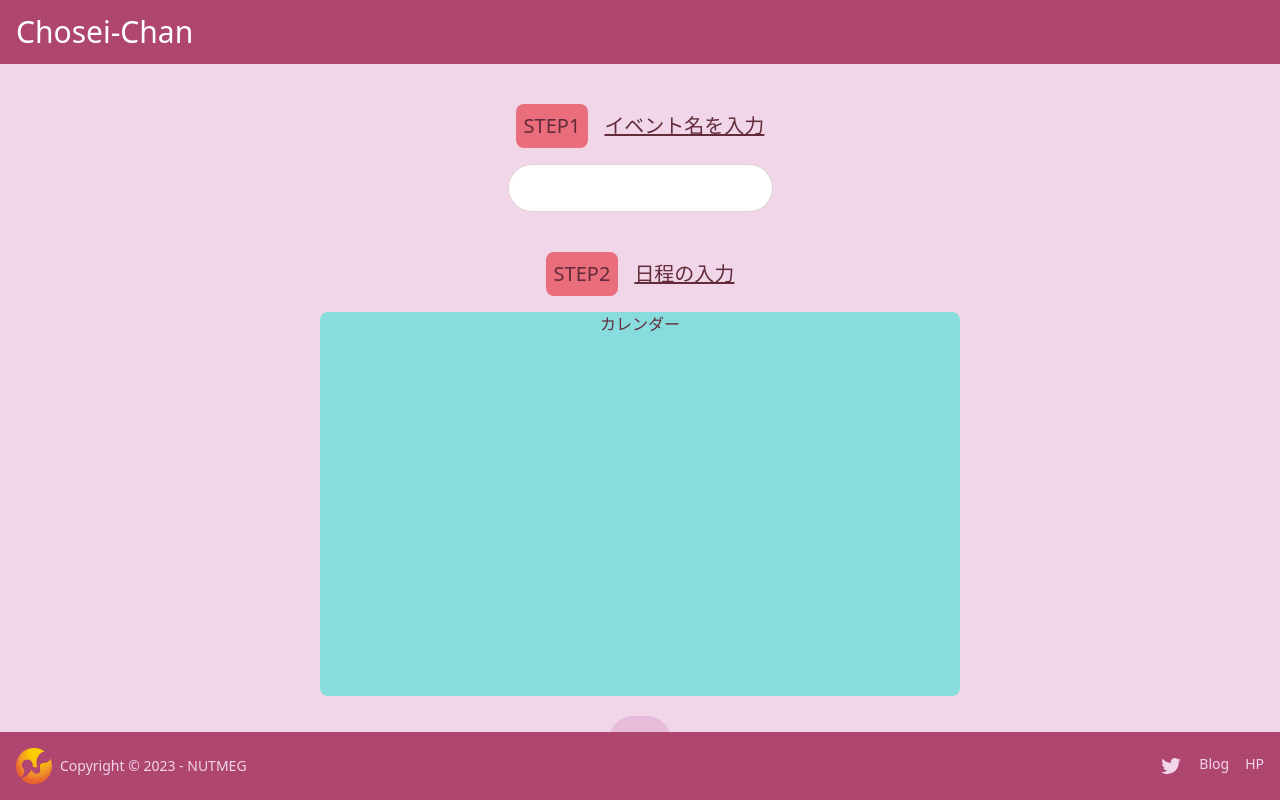
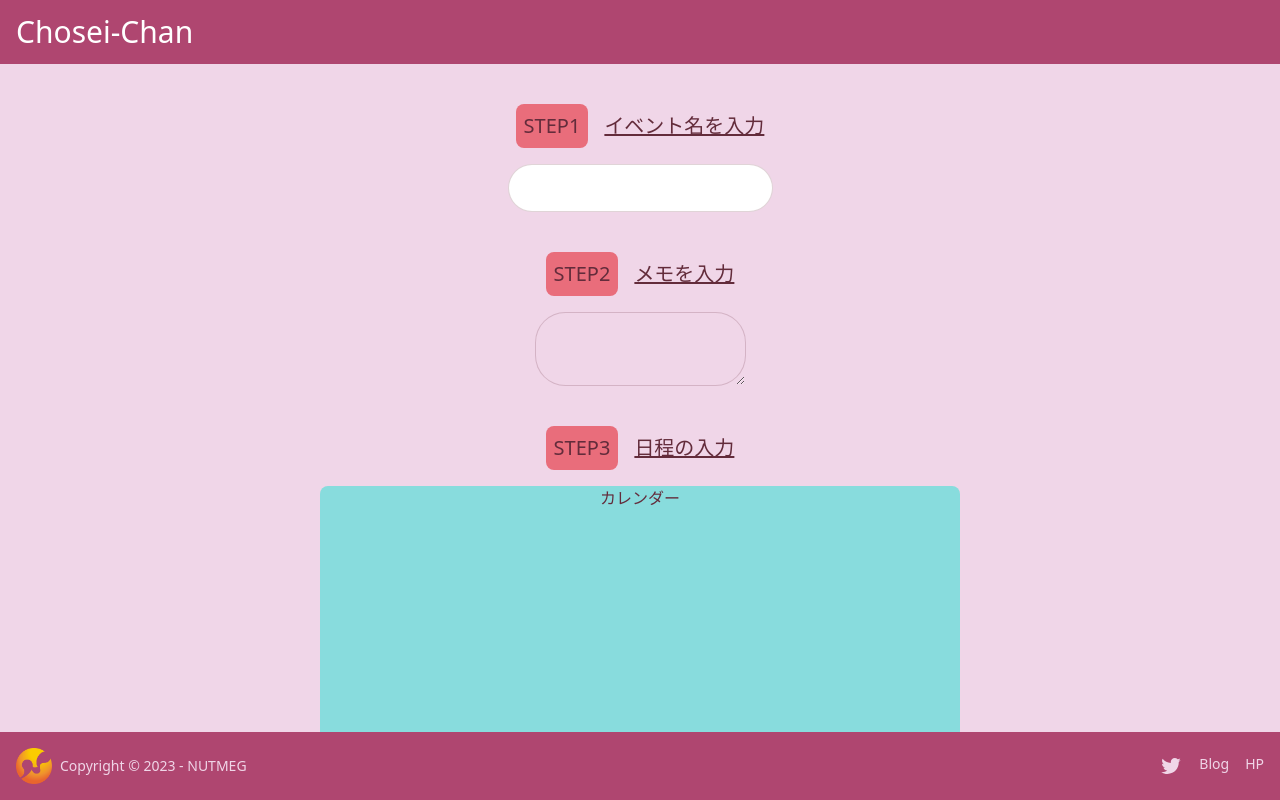
Before and after one commit to NUTFes/chosei-chan, a Next.js app: page / in a window 1280 px wide. Shown: the top 800 px of the page. Built offline with nearby package versions, Linux system fonts and the light colour scheme.

Commit message:
メモ欄の追加

```diff
--- a/src/pages/index.tsx
+++ b/src/pages/index.tsx
@@ -1,4 +1,5 @@
 import { Button, Input } from '@/components/common'
+import { TextArea } from '@/components/common/TextArea'
 import { MainLayout } from '@/components/layout/MainLayout'
 
 export default function Home() {
@@ -9,8 +10,13 @@ export default function Home() {
         <p className='my-auto text-xl underline'>イベント名を入力</p>
         <Input />
       </div>
+      <div className='mx-auto my-10 flex w-80 flex-wrap justify-center gap-4'>
+        <p className='w-fit rounded-lg bg-primary p-2 text-xl'>STEP2</p>
+        <p className='my-auto text-xl underline'>メモを入力</p>
+        <TextArea bordered={true} ghosted={false} />
+      </div>
       <div className='my-4 flex justify-center gap-4'>
-        <p className='w-fit rounded-lg bg-primary p-2 text-xl'>STEP2</p>
+        <p className='w-fit rounded-lg bg-primary p-2 text-xl'>STEP3</p>
         <p className='my-auto text-xl underline'>日程の入力</p>
       </div>
       <div className='m-auto h-96 w-1/2 rounded-lg bg-accent text-center'>カレンダー</div>
```
